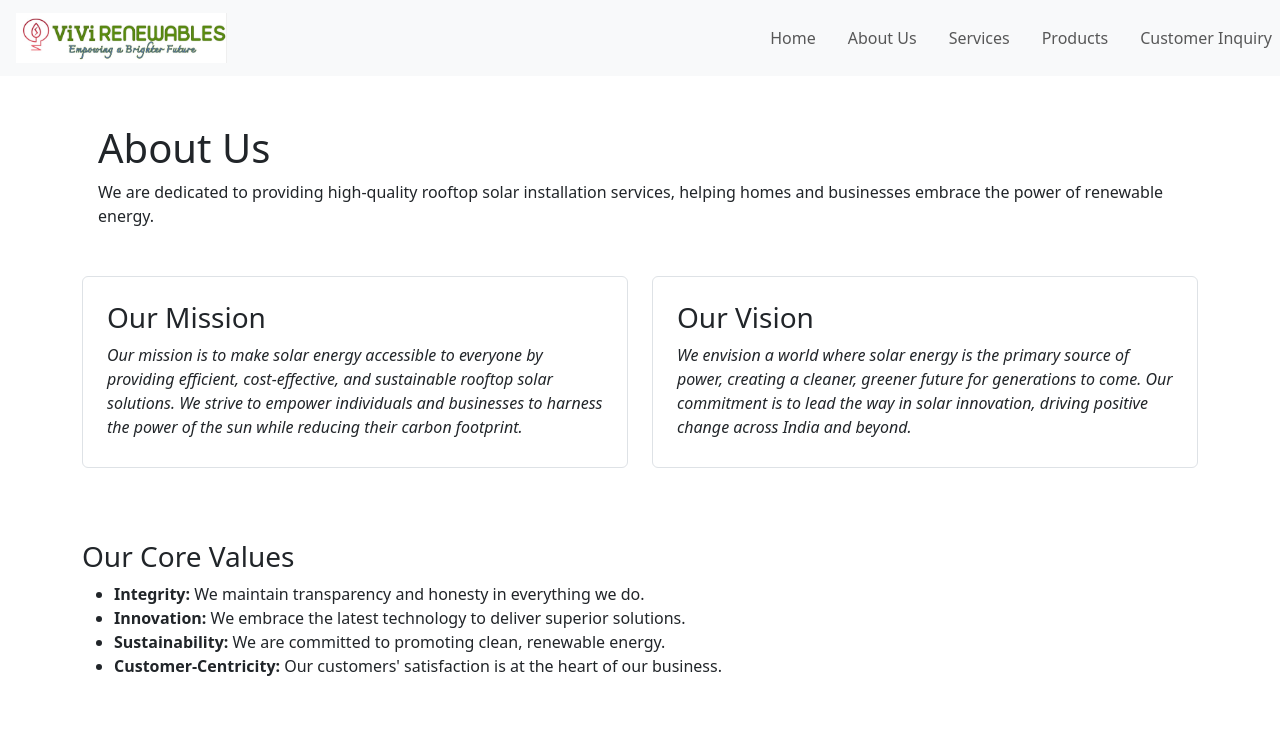
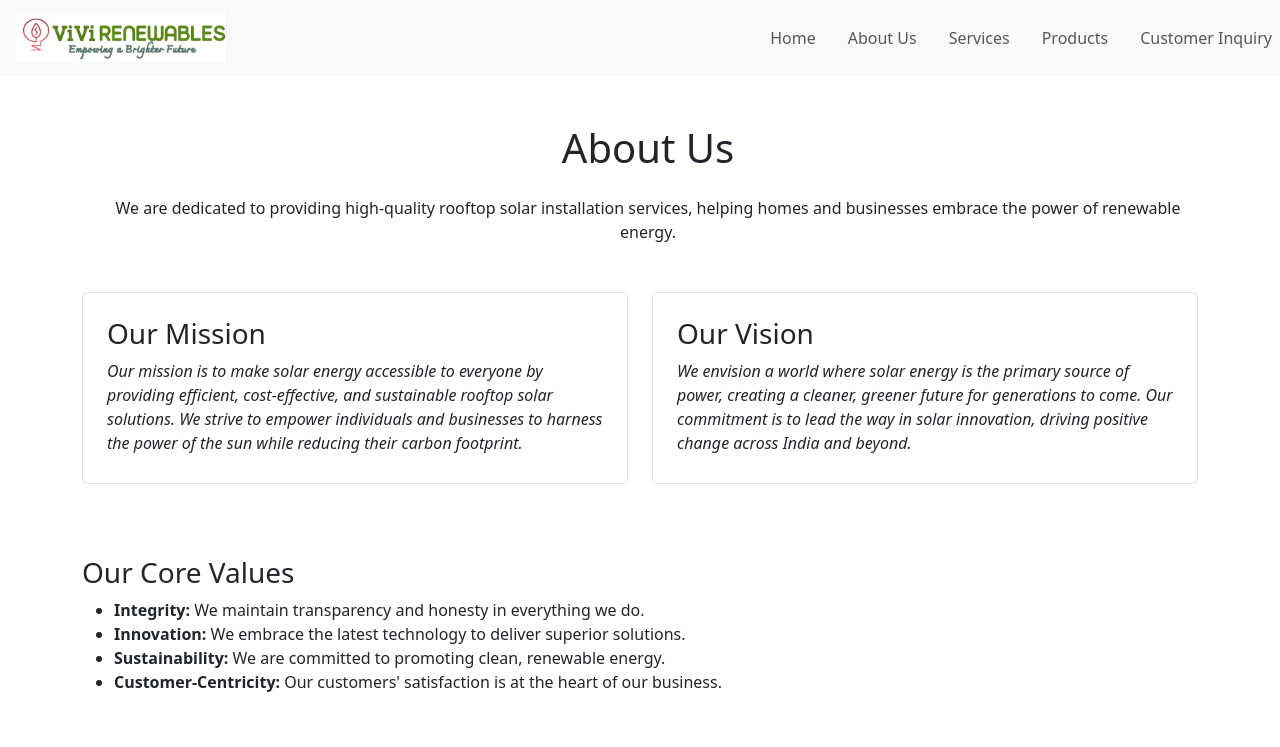
Before and after one commit to Pradyumnasutar/Netlify_Testing_VIVI_Renewables, a React (Create React App) app in the folder VIVIrenewables_Netlify_Setup/: page /about in a window 1280 px wide. Shown: the top 747 px of the page. Built offline with nearby package versions, Linux system fonts and the light colour scheme.

Commit message:
update about us

```diff
--- a/VIVIrenewables_Netlify_Setup/src/pages/AboutUsPage.js
+++ b/VIVIrenewables_Netlify_Setup/src/pages/AboutUsPage.js
@@ -11,8 +11,8 @@ const AboutUsPage = () => {
     <Container className="my-5">
     {/* Page Title */}
     <div className="ms-3">
-      <h1>About Us</h1>
-      <p>We are dedicated to providing high-quality rooftop solar installation services, helping homes and businesses embrace the power of renewable energy.</p>
+      <h1 className="text-center mb-4">About Us</h1>
+      <p className="text-center">We are dedicated to providing high-quality rooftop solar installation services, helping homes and businesses embrace the power of renewable energy.</p>
     </div>
 
     {/* Mission and Vision Section */}
```
